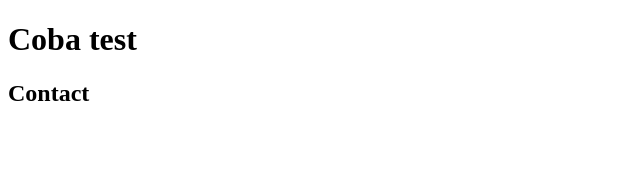
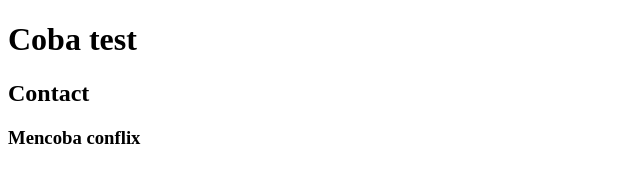
Before and after one commit to ahmadfajarmuflikin/Belajar, a plain HTML site: page contact.html in a window 1280 px wide. Shown: the whole page, without its empty margins (0-640 px from the left). Drawn offline with Linux system fonts and the light colour scheme.

Commit message:
Update contact.html

```diff
--- a/contact.html
+++ b/contact.html
@@ -8,5 +8,6 @@
 <body>
     <h1>Coba test</h1>
     <h2>Contact</h2>
+    <h3>Mencoba conflix</h3>
 </body>
 </html>
```
